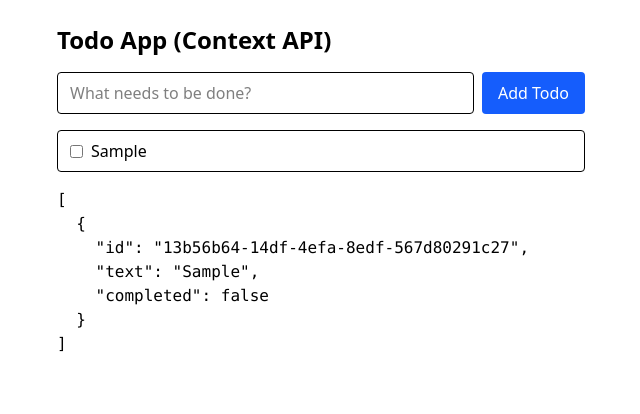
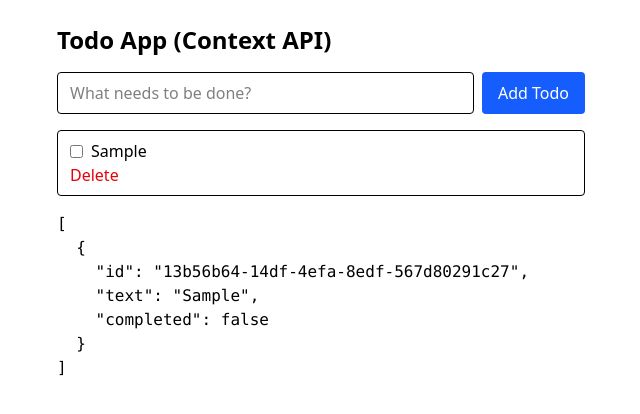
Before and after one commit to kdotsin/lab10.3-todo-app, a React (Vite) app: page / in a window 1280 px wide. Both pictures are taken after typing "Sample" into the empty fields and a click on the button "Add Todo". Shown: the top 414 px of the page, without its empty margins (319-959 px from the left). Built offline with nearby package versions, Linux system fonts and the light colour scheme.

Commit message:
added deleted functionality

```diff
--- a/src/components/TodoItem.tsx
+++ b/src/components/TodoItem.tsx
@@ -2,7 +2,7 @@ import { useTodos } from "../context/TodoContext";
 import type { Todo } from "../types";
 
 export function TodoItem({ todo }: { todo: Todo }) {
-  const { toggleTodo } = useTodos();
+  const { toggleTodo, deleteTodo } = useTodos();
 
   return (
     <li className="rounded border px-3 py-2">
@@ -16,6 +16,13 @@ export function TodoItem({ todo }: { todo: Todo }) {
           {todo.text}
         </span>
       </label>
+      <button
+        onClick={() => deleteTodo(todo.id)}
+        className="text-red-600"
+        aria-label={`Delete ${todo.text}`}
+      >
+        Delete
+      </button>
     </li>
   );
 }
--- a/src/context/TodoContext.tsx
+++ b/src/context/TodoContext.tsx
@@ -12,6 +12,7 @@ interface TodoContextValue {
   todos: Todo[];
   addTodo: (text: string) => void;
   toggleTodo: (id: string) => void;
+  deleteTodo: (id: string) => void;
 }
 
 const TodoContext = createContext<TodoContextValue | undefined>(undefined);
@@ -30,6 +31,10 @@ export function TodoProvider({ children }: { children: ReactNode }) {
     setTodos((prev) => [...prev, newTodo]);
   }, []);
 
+  const deleteTodo = useCallback((id: string) => {
+    setTodos((prev) => prev.filter((todo) => todo.id !== id));
+  }, []);
+
   const toggleTodo = useCallback((id: string) => {
     setTodos((prev) =>
       prev.map((todo) =>
@@ -39,8 +44,8 @@ export function TodoProvider({ children }: { children: ReactNode }) {
   }, []);
 
   const value = useMemo(
-    () => ({ todos, addTodo, toggleTodo }),
-    [todos, addTodo, toggleTodo],
+    () => ({ todos, addTodo, toggleTodo, deleteTodo }),
+    [todos, addTodo, toggleTodo, deleteTodo],
   );
 
   return <TodoContext.Provider value={value}>{children}</TodoContext.Provider>;
```
